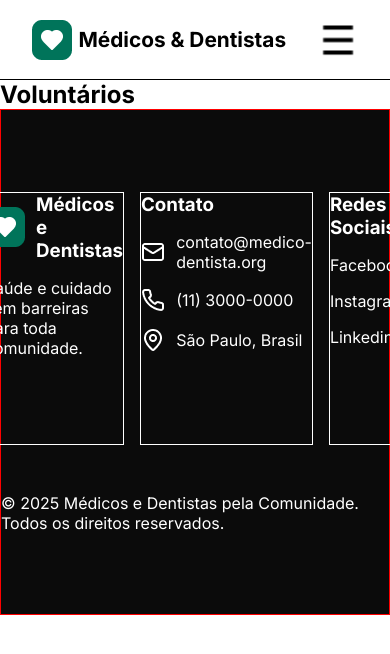
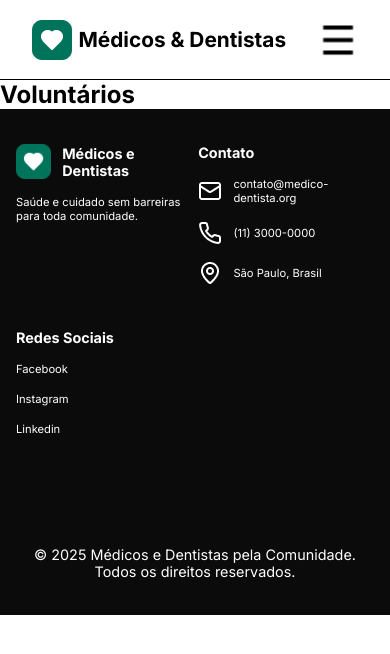
Before and after one commit to laecio22/desafio-router, a React (Vite) app: page /voluntarios in a window 390 px wide. Shown: the top 654 px of the page. Built offline with nearby package versions, Linux system fonts and the light colour scheme.

Commit message:
style:finalização  responsividade  do componente footer

```diff
--- a/src/components/footer/Footer.jsx
+++ b/src/components/footer/Footer.jsx
@@ -8,9 +8,10 @@
   return (
     <footer className={s.footer}>
       <div className={s.contentFooter}>
+        <div className={s.container}>
           <article>
             <div className={s.boxFlexivel}>
-            <img src={IconCoracao} alt="icone de coração" />
+              <img src={IconCoracao} alt="icone de coração"  className={s.imageCoracao}/>
               <h3>Médicos e Dentistas</h3>
             </div>
             <p>Saúde e cuidado sem barreiras para toda comunidade.</p>
@@ -30,6 +31,7 @@
               <p>São Paulo, Brasil</p>
             </div>
           </article>
+        </div>
         <article>
           <h3>Redes Sociais</h3>
           <p>Facebook</p>
--- a/src/components/footer/footer.module.scss
+++ b/src/components/footer/footer.module.scss
@@ -1,4 +1,4 @@
-@use '../../colors.scss';
+@use "../../colors.scss";
 .footer {
   background-color: colors.$color-dark;
   color: colors.$color-white;
@@ -7,20 +7,38 @@
   flex-direction: column;
   justify-content: center;
   gap: 3rem;
-    border: 1px solid red;
 
   .contentFooter {
     display: flex;
     justify-content: center;
-        gap: 1rem;
+    gap: 2rem;
+    flex-wrap: wrap;
+
+    .container {
+      display: flex;
+      gap: 2rem;
 
       article {
-            width: 300px;
+        width: 50%;
+      }
+    }
+
+    article {
+      width: 20%;
       display: flex;
       flex-direction: column;
       gap: 1rem;
       height: 30vh;
-            border: 1px solid white;
+
+      h3 {
+        font-size: 1rem;
+        font-weight: bold;
+      }
+
+      p {
+        font-weight: 400;
+        font-size: 0.9rem;
+      }
     }
 
     .boxFlexivel {
@@ -28,6 +46,66 @@
       align-items: center;
       gap: 0.7rem;
     }
+  }
 
+  .copyrightFooter {
+    text-align: center;
   }
 }
+
+@media screen and (max-width: 965px) {
+  .footer {
+    height: 90vh;
+    padding: 0 4rem;
+
+    .contentFooter {
+      justify-content: flex-start;
+
+      article {
+        width: 75%;
+      }
+    }
+  }
+}
+
+@media screen and (max-width: 600px) {
+  .footer {
+    padding: 0 1rem;
+
+    .contentFooter {
+      gap: 1rem;
+      article {
+        h3 {
+          font-size: 0.9rem;
+        }
+
+        p {
+          font-size: 0.7rem;
+        }
+
+        .imageCoracao {
+          width: 35px;
+        }
+      }
+      .container {
+        gap: 0.4rem;
+      }
+    }
+
+    .copyrightFooter {
+      font-size: 0.9rem;
+    }
+  }
+}
+
+@media screen and (max-width: 500px) {
+  .footer {
+    height: 60vh;
+
+    .contentFooter {
+      article {
+        height: 20vh;
+      }
+    }
+  }
+}
```
Lines whose indentation alone changed are shown as unchanged.
